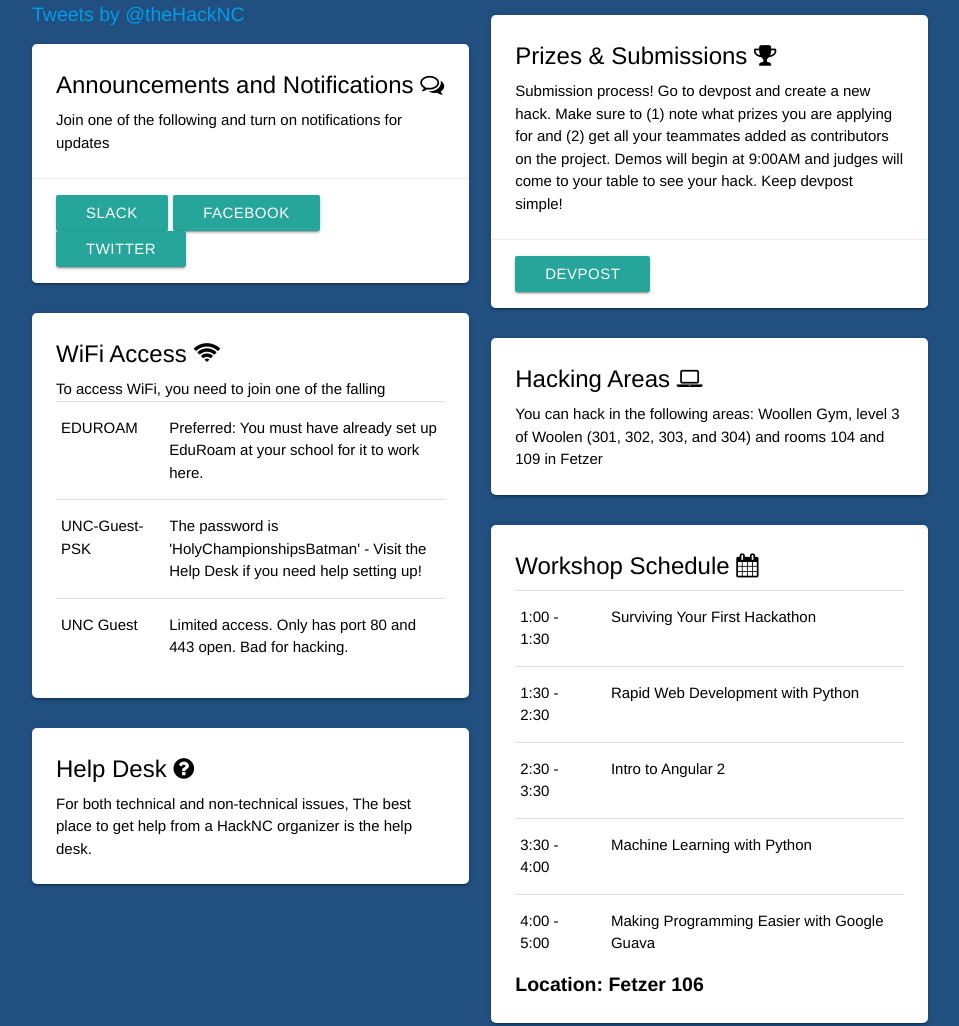
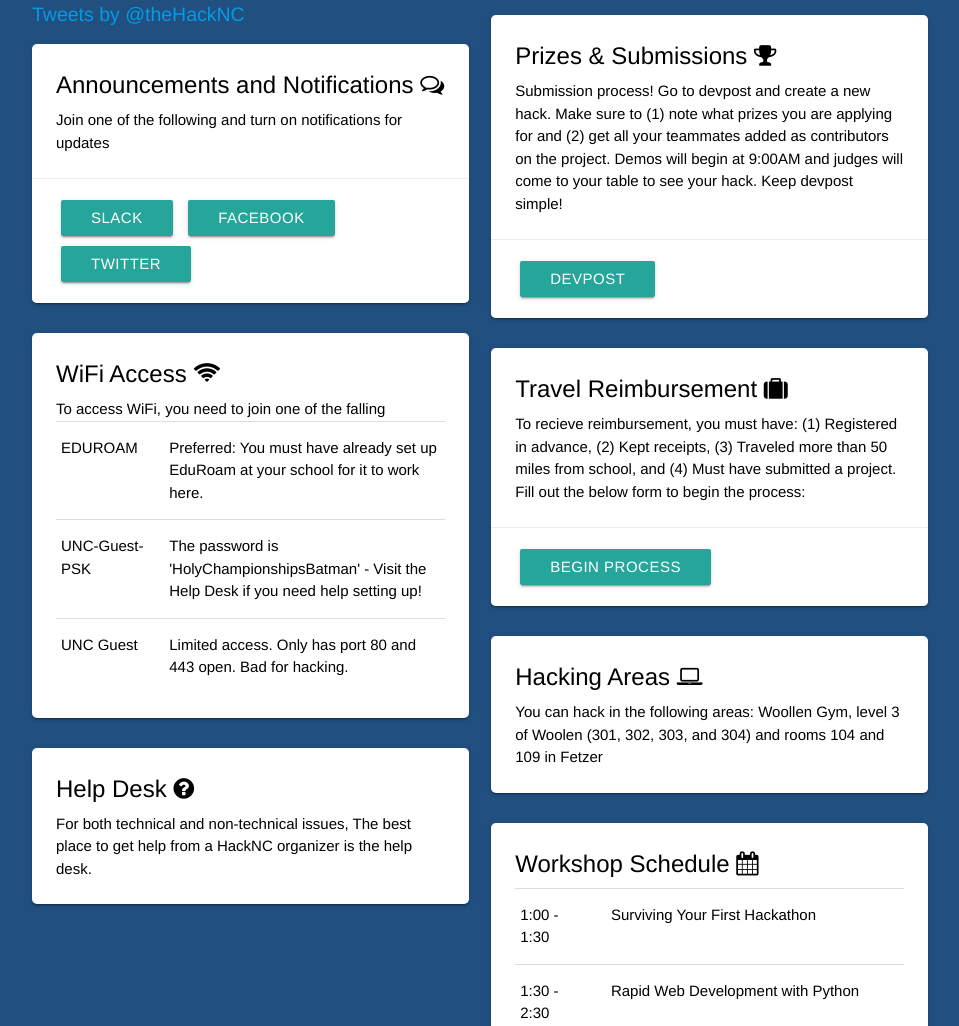
Before and after one commit to thisiseduardo/hacknc.github.io, a plain HTML site: page live/index.html in a window 1280 px wide. Shown: the part 234-1260 px from the top of the page, without its empty margins (160-1119 px from the left). Drawn offline with nearby package versions, Linux system fonts and the light colour scheme.

Commit message:
travel reimbursement and prettier things

```diff
--- a/live/index.html
+++ b/live/index.html
@@ -116,6 +116,16 @@
                     </div>
                     <div class='card'>
                         <div class="card-content black-text">
+                            <span class="card-title">Travel Reimbursement <i class="fa fa-suitcase"></i></span>
+                            <p>To recieve reimbursement, you must have: (1) Registered in advance, (2) Kept receipts, (3) Traveled more than 50 miles from school, and (4) Must have submitted a project. Fill out the below form to begin the process:</p>
+                        </div>
+                        <div class="card-action">
+                            <a href='https://docs.google.com/forms/d/e/1FAIpQLSeaNU7oSAXXkpJfqRoGIFsP_FIWl9IFrs4XPPL86x54oG20Ew/viewform?usp=sf_link'
+                                class="waves-effect wave-light btn">Begin Process</a>
+                        </div>
+                    </div>
+                    <div class='card'>
+                        <div class="card-content black-text">
                             <span class="card-title">Hacking Areas <i class="fa fa-laptop"></i></span>
                             <p>You can hack in the following areas:  Woollen Gym, level 3 of Woolen (301, 302, 303, and 304) and rooms 104 and 109 in Fetzer</p>
                         </div>
--- a/static/assets/sass/live.scss
+++ b/static/assets/sass/live.scss
@@ -77,7 +77,8 @@
 
 #live-content .row .col iframe {
     margin: 1rem 0 1rem 0 !important;
-//     width: 100% !important;
+    width: 100% !important;
+    height: 70% !important;
 }
 
 .card {
@@ -88,6 +89,10 @@
 
 .card .card-action:last-child {
     border-radius: 0 0 5px 5px;
+}
+
+.card .card-action .btn {
+    margin: 5px;
 }
 
 .background-light {
```
Also changed, not shown: static/assets/css/live.css, 1 other file.
